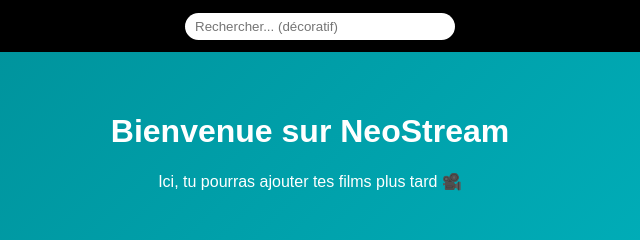
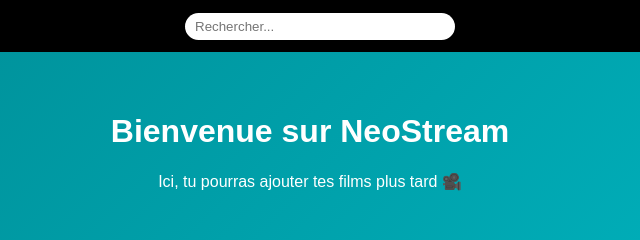
Before and after one commit to Ceo-NeoStream/Neo.Stream.github.io, a plain HTML site: page index.html in a window 1280 px wide. Shown: the top 240 px of the page, 330-970 px from the left. Drawn offline with Linux system fonts and the light colour scheme.

Commit message:
index.html

```diff
--- a/index.html
+++ b/index.html
@@ -53,7 +53,7 @@
 
   <header id="header">
     <div class="logo" id="logo"><span>🎬</span><span>NeoStream</span></div>
-    <div class="search-bar" id="searchBar"><input type="text" placeholder="Rechercher... (décoratif)"></div>
+    <div class="search-bar" id="searchBar"><input type="text" placeholder="Rechercher..."></div>
     <div class="menu-btn" id="menuBtn" onclick="toggleMenu()"><span></span><span></span><span></span></div>
   </header>
 
```
